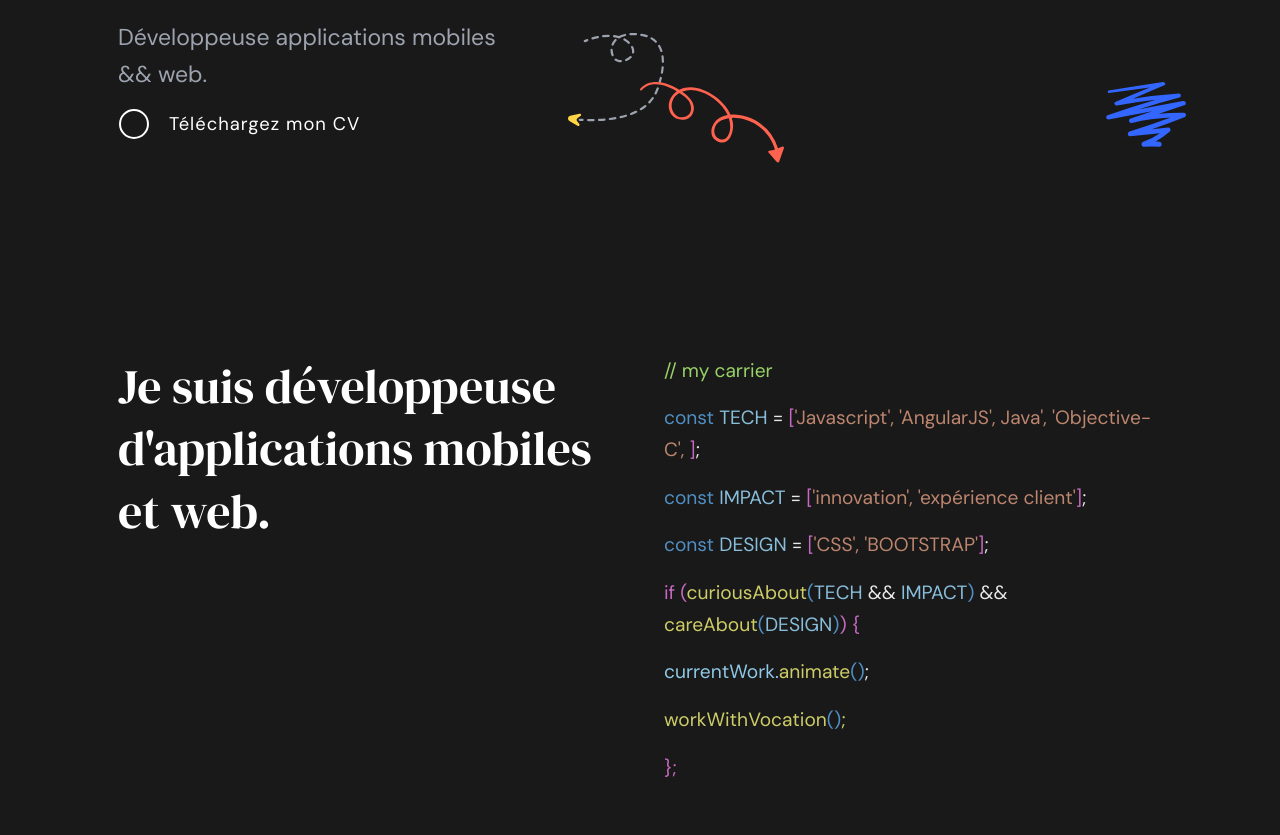
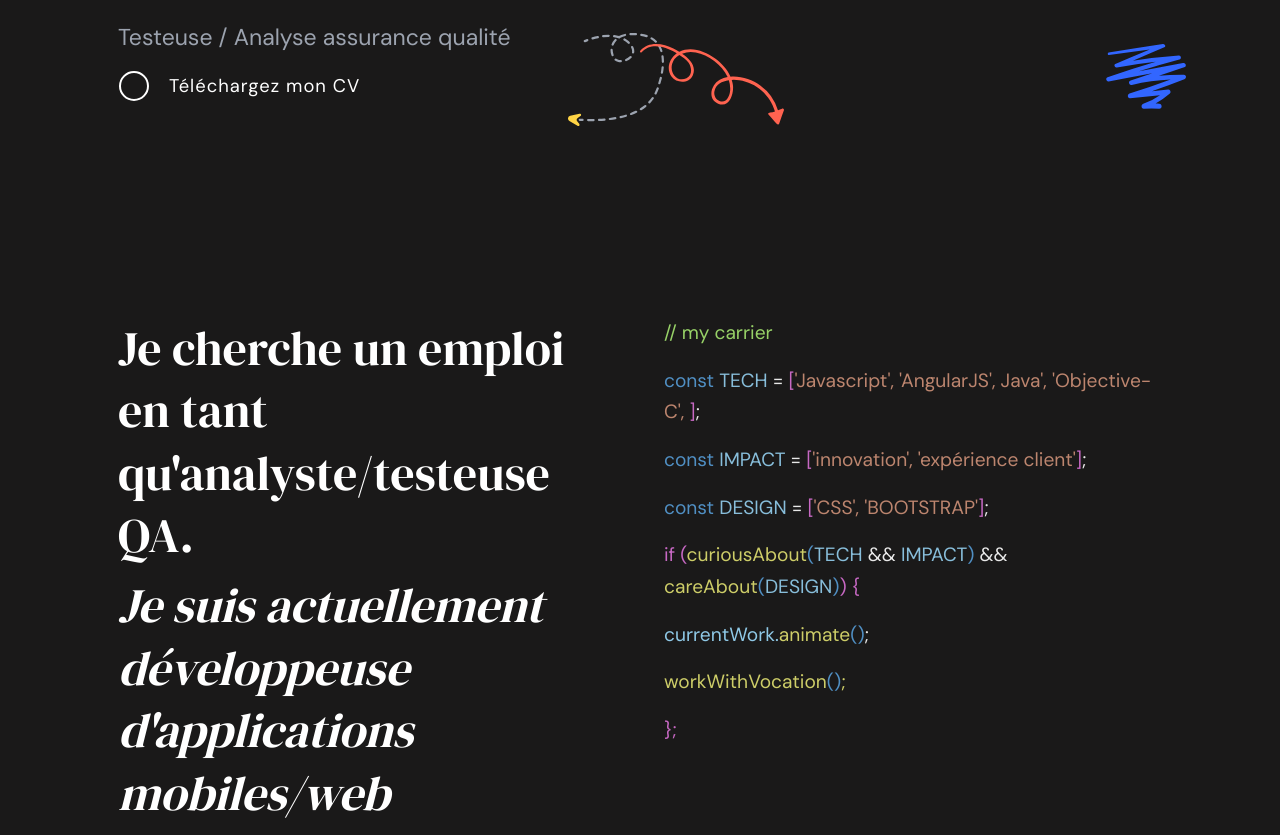
Before and after one commit to cyriellecoul/portfolio2022, a website built with webpack: page dist/index.html in a window 1280 px wide. Shown: the part 577-1412 px from the top of the page. Built offline with nearby package versions, Linux system fonts and the light colour scheme; files whose address does not match are found by name.

Commit message:
[secondBranch] --Update job title

```diff
--- a/dist/index.html
+++ b/dist/index.html
@@ -154,9 +154,8 @@
                         </svg>
                     </div>
                 </h1>
-                <p class="text-muted lead mb-2" data-aos="fade-left" data-aos-delay="250">Développeuse applications
-                    mobiles<br />
-                    && web.</p>
+                <p class="text-muted lead mb-2" data-aos="fade-left" data-aos-delay="250">Testeuse / Analyse assurance qualité<br />
+                </p>
 
                 <a href="../src/assets/images/Curriculum-Vitae_Cyrielle-Coulais.pdf" class="btn btn-pseudo" data-aos="fade-up"
                     data-aos-delay="600" target="_blank">Téléchargez mon
@@ -338,8 +337,10 @@
         <!-- / About-->
         <div class="row g-5 about py-5">
             <div class="col-12 col-xl-6" data-aos="reveal-left">
-                <h3 class="display-5">Je suis développeuse d'applications mobiles et web.</h3>
-
+                <h3 class="display-5">Je cherche un emploi en tant qu'analyste/testeuse QA.</h3>
+                <h3 class="display-5" style="font-style: italic;">Je suis
+                    actuellement développeuse
+                    d'applications mobiles/web</h3>
             </div>
             <div class="col-12 col-xl-6 opacity-90" data-aos="reveal-right" data-aos-delay="250">
                 <p style="color: #a5e670;">// my carrier</p>
@@ -717,7 +718,7 @@
         <!-- Slideout Bg Image-->
         <div class="slideout-img">
         </div>
-        <!-- Slideout Bg Image-->
+
 
         <!-- Slideout Body-->
         <div class="slideout-body">
```
Also changed, not shown: 1 other file.
